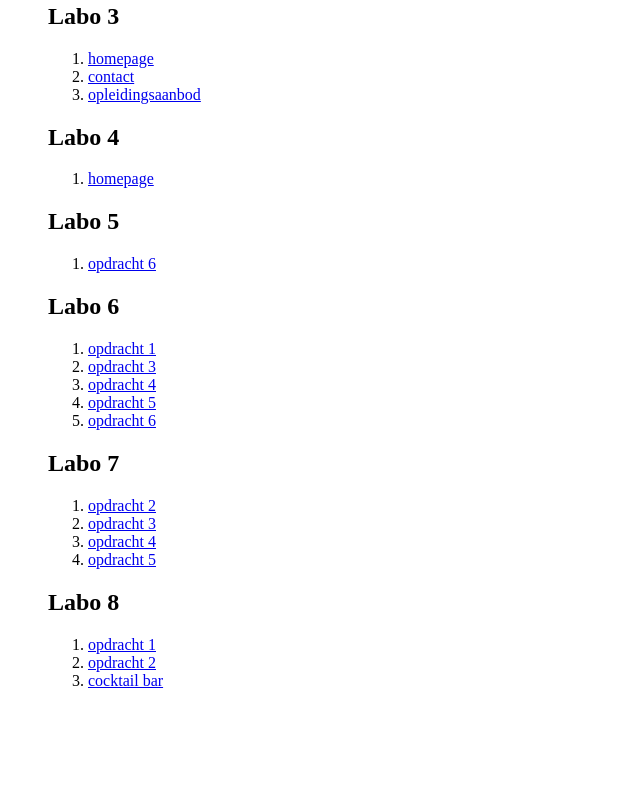
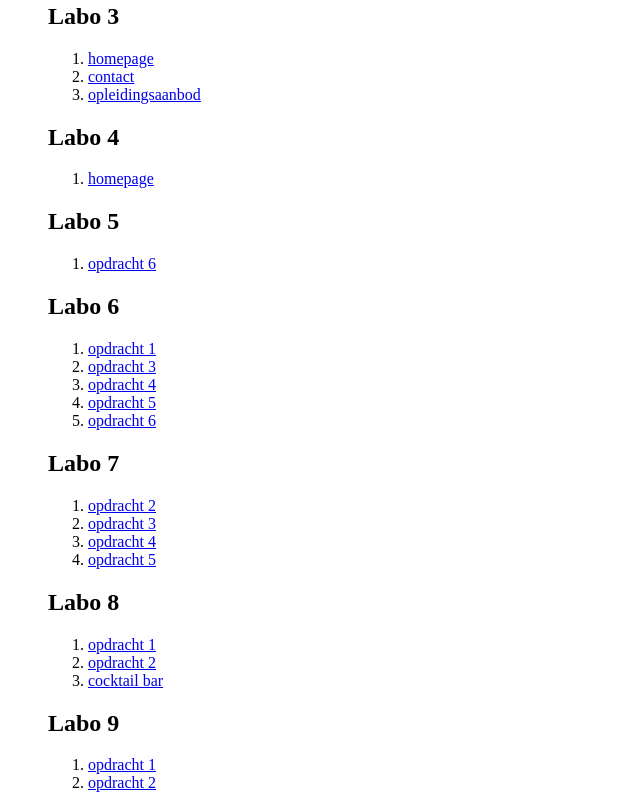
Before and after one commit to anthony6159/web-development, a plain HTML site: page index.html in a window 1280 px wide. Shown: the part 342-1150 px from the top of the page, without its empty margins (0-640 px from the left). Before the commit the page ends 1048 px from the top, so only its background shows below. Drawn offline with Linux system fonts and the light colour scheme.

Commit message:
Update index.html

```diff
--- a/index.html
+++ b/index.html
@@ -66,6 +66,11 @@
             <li><a href="labo_8/opdracht_3">cocktail bar</a></li>
         </ol>
 
+        <h2>Labo 9</h2>
+        <ol>
+            <li><a href="labo_9/opdracht_1">opdracht 1</a></li>
+            <li><a href="labo_9/opdracht_2">opdracht 2</a></li>
+        </ol>
 
 
 </ul>
```
